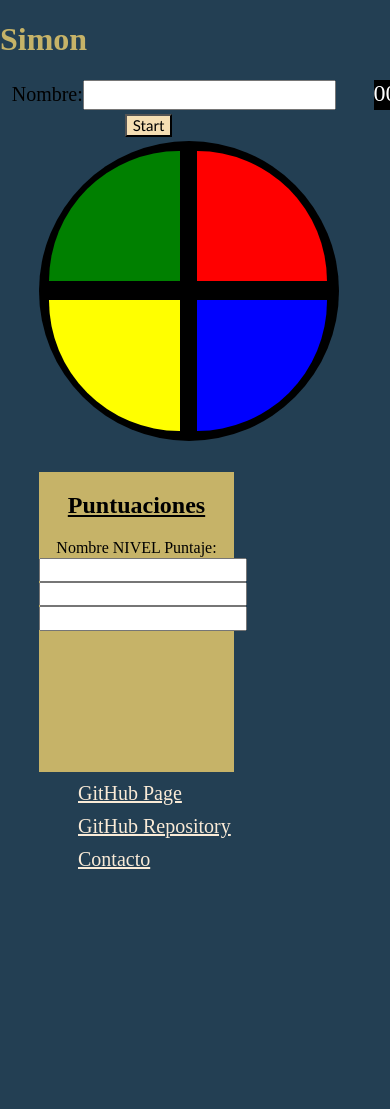
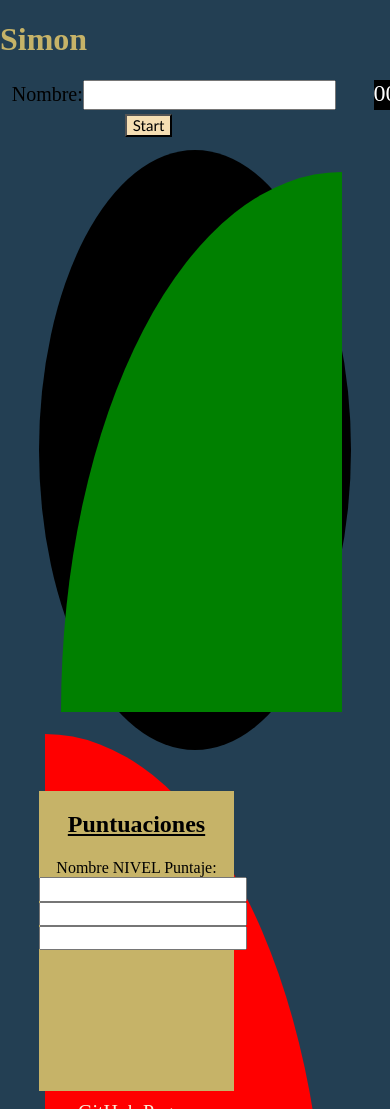
Before and after one commit to leandrovilla22/simon, a plain HTML site: page index.html in a window 390 px wide. Shown: the top 1109 px of the page. Before the commit the page ends 881 px from the top, so only its background shows below. Drawn offline with Linux system fonts and the light colour scheme.

Commit message:
Cambio de propied grid por flexbox

```diff
--- a/styles.css
+++ b/styles.css
@@ -33,10 +33,10 @@
     width: 600px;
     height: 600px;
     margin: 2.5% 10%;
-    display: grid;
-    grid-template-columns: 1fr 1fr;
-    grid-template-rows: 1fr 1fr;
-    grid-gap: 10px;
+    display: flex;
+    flex-wrap: wrap;
+    justify-content: space-between;
+    align-content: space-between;
     border-radius: 50%;
     background-color: rgb(0, 0, 0);
   }
--- a/stylesSmall.css
+++ b/stylesSmall.css
@@ -28,16 +28,15 @@
     margin-left: 10%;
   }
   .simonBoard {
-    width: 300px;
-    height: 300px;
-    margin: 0 10%;
-    display: grid;
-    grid-template-columns: 1fr 1fr;
-    grid-template-rows: 1fr 1fr;
-    grid-gap: 10px;
+    width: 600px;
+    height: 600px;
+    margin: 2.5% 10%;
+    display: flex;
+    flex-wrap: wrap;
+    justify-content: space-between;
+    align-content: space-between;
     border-radius: 50%;
     background-color: rgb(0, 0, 0);
-    order: 1;
   }
   .simonBtn {
     cursor: pointer;
```
